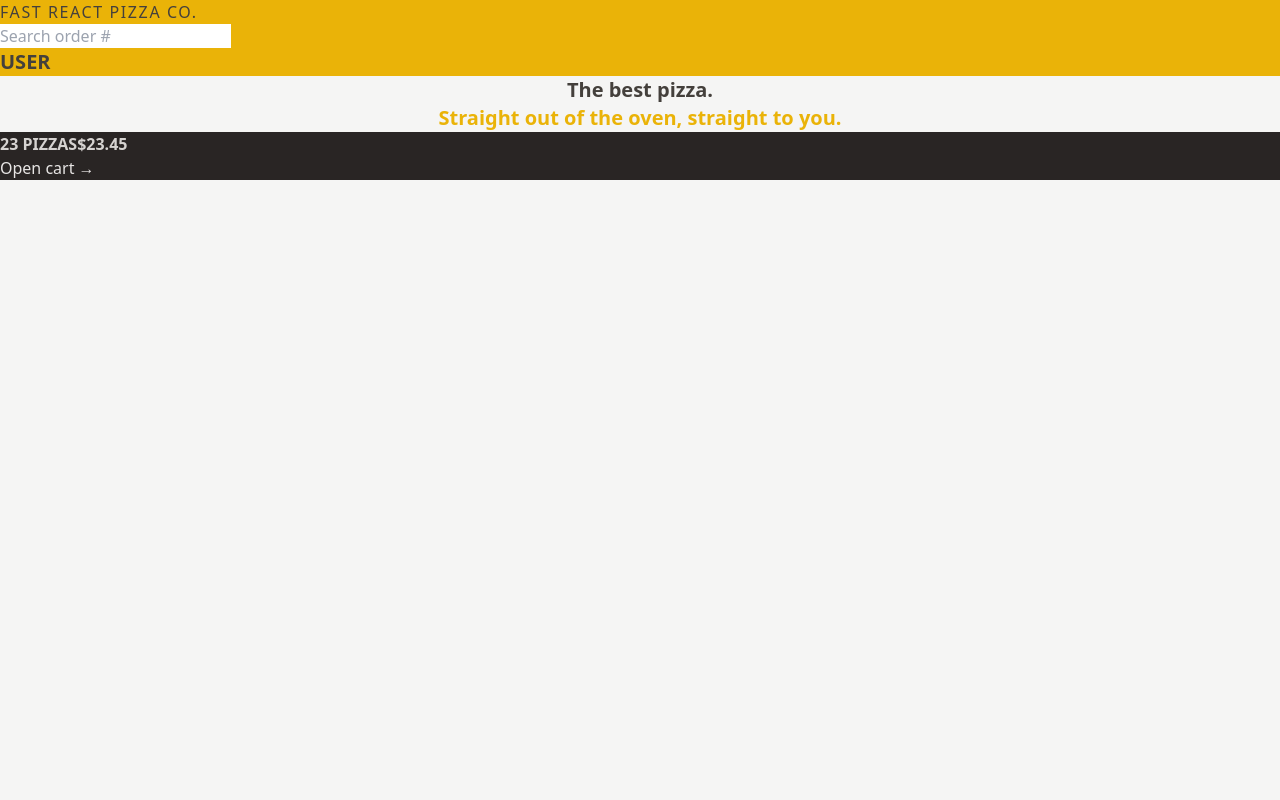
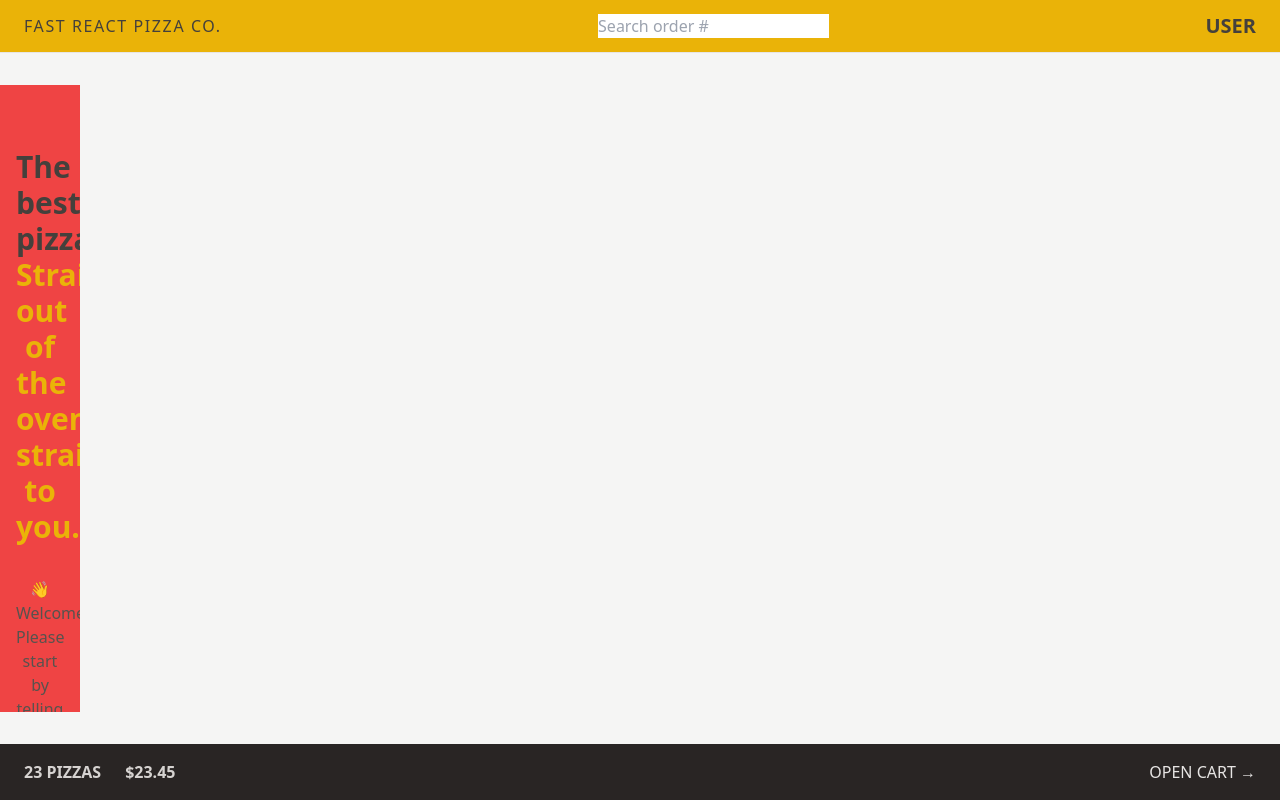
Before and after one commit to AnonSols/fast-pizza, a React (Vite) app: page / in a window 1280 px wide. Built offline with nearby package versions, Linux system fonts and the light colour scheme.

Commit message:
style app layout and homepage

```diff
--- a/prettier.config.cjs
+++ b/prettier.config.cjs
@@ -1,4 +1,8 @@
 // prettier.config.js
+// module.exports = {
+//   tailwindConfig: "./styles/tailwind.config.js",
+// };
+
 module.exports = {
-  tailwindConfig: "./styles/tailwind.config.js",
+  plugins: [require(["prettier-plugin-tailwindcss"])],
 };
--- a/src/features/cart/CartOverview.tsx
+++ b/src/features/cart/CartOverview.tsx
@@ -2,8 +2,8 @@ import { Link } from "react-router-dom";
 
 function CartOverview() {
   return (
-    <div className="bg-stone-800 text-stone-200">
-      <p className="text-stone-300 font-semibold uppercase">
+    <div className="bg-stone-800 text-stone-200 p-4 uppercase sm:px-6 text-sm md:text-base flex items-center justify-between  ">
+      <p className="text-stone-300 space-x-4 font-semibold uppercase sm:space-x-6">
         <span>23 pizzas</span>
         <span>$23.45</span>
       </p>
--- a/src/features/user/CreateUser.tsx
+++ b/src/features/user/CreateUser.tsx
@@ -1,24 +1,27 @@
-import { useState } from 'react';
+import { FormEvent, useState } from "react";
 
 function CreateUser() {
-  const [username, setUsername] = useState('');
+  const [username, setUsername] = useState("");
 
-  function handleSubmit(e) {
+  function handleSubmit(e: FormEvent) {
     e.preventDefault();
   }
 
   return (
     <form onSubmit={handleSubmit}>
-      <p>👋 Welcome! Please start by telling us your name:</p>
+      <p className="mb-4 text-sm text-stone-600 md:text-base">
+        👋 Welcome! Please start by telling us your name:
+      </p>
 
       <input
         type="text"
         placeholder="Your full name"
+        className="w-72"
         value={username}
         onChange={(e) => setUsername(e.target.value)}
       />
 
-      {username !== '' && (
+      {username !== "" && (
         <div>
           <button>Start ordering</button>
         </div>
--- a/src/ui/AppLayout.tsx
+++ b/src/ui/AppLayout.tsx
@@ -8,14 +8,14 @@ const AppLayout = () => {
   const isLoading = navigation.state === "loading";
 
   return (
-    <div className="layout">
+    <div className="grid h-screen grid-rows-[auto_1fr_auto] gap-8">
       {isLoading && <Loader />}
       <Header />
 
-      <main>
+      <main className="overflow-scroll w-20 bg-red-500">
         <Outlet />
-        <CartOverview />
       </main>
+      <CartOverview />
     </div>
   );
 };
--- a/src/ui/Header.tsx
+++ b/src/ui/Header.tsx
@@ -4,7 +4,7 @@ import User from "./User";
 
 const Header = () => {
   return (
-    <header className="bg-yellow-500 uppercase">
+    <header className="bg-yellow-500 uppercase px-4 py-3 border-b border-stone-200 sm:px-6 flex items-center justify-between ">
       <Link to="/" className="tracking-widest">
         {" "}
         Fast React Pizza Co.{" "}
--- a/src/ui/Home.tsx
+++ b/src/ui/Home.tsx
@@ -1,13 +1,17 @@
+import CreateUser from "../features/user/CreateUser";
+
 function Home() {
   return (
-    <div>
-      <h1 className="text-xl font-semibold text-center">
+    <div className="my-10 text-center sm:my-16 px-4 ">
+      <h1 className="text-xl font-bold mb-8  md:text-3xl">
         The best pizza.
         <br />
         <span className="text-yellow-500">
           Straight out of the oven, straight to you.
         </span>
       </h1>
+
+      <CreateUser />
     </div>
   );
 }
--- a/src/ui/User.tsx
+++ b/src/ui/User.tsx
@@ -1,5 +1,5 @@
 const User = () => {
-  return <div className="font-semibold text-xl">User</div>;
+  return <div className="font-semibold text-xl hidden md:block">User</div>;
 };
 
 export default User;
```
